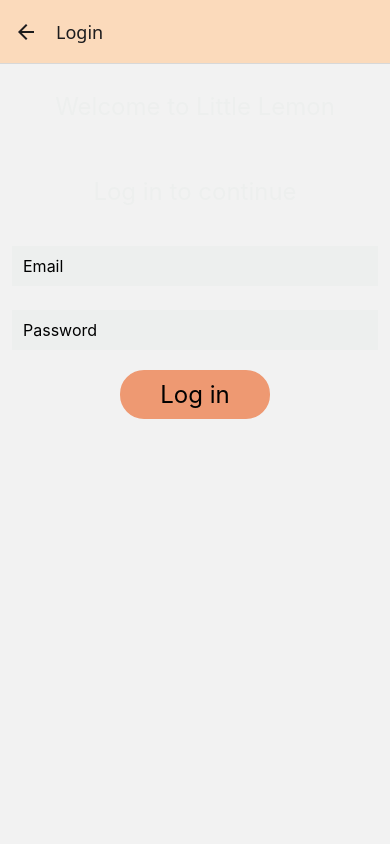
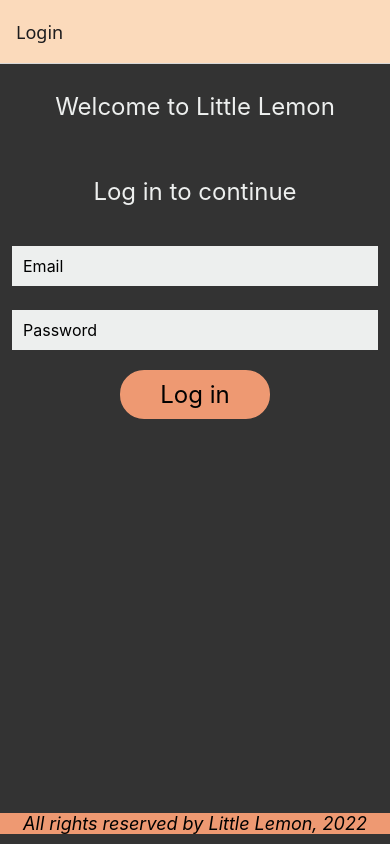
Before and after one commit to joktz/little-lemon-practice, a React Native app: screen /Login in a window 390 px wide. Built offline with nearby package versions, Linux system fonts and the light colour scheme.

Commit message:
Feat: Added footer back in.

```diff
--- a/App.tsx
+++ b/App.tsx
@@ -16,7 +16,8 @@
 export default function App() {
   return (
       <NavigationContainer>
-        <Stack.Navigator initialRouteName='Welcome' screenOptions={{headerStyle: {backgroundColor: '#FBDABB'}}}>
+        <View style={styles.container}>
+            <Stack.Navigator initialRouteName='Login' screenOptions={{headerStyle: {backgroundColor: '#FBDABB'}}}>
               <Stack.Screen
                 options= {{title: 'Home'}}
                 name='Welcome'
@@ -25,6 +26,10 @@
               <Stack.Screen name='Login' component={LoginScreen} />
               <Stack.Screen name='Menu' component={MenuItems} />
           </Stack.Navigator>
+          <View style={styles.footerContainer}>
+              <Footer />
+          </View>
+        </View>
       </NavigationContainer>
   );
 }
@@ -32,7 +37,7 @@
 const styles = StyleSheet.create({
   container: {
     flex: 1,
-    justifyContent: 'space-between',
-    backgroundColor: '#333333'
+    backgroundColor: '#333333',
   },
+  footerContainer: { backgroundColor: '#333333' },
 });
--- a/components/LoginScreen.js
+++ b/components/LoginScreen.js
@@ -49,6 +49,7 @@
 const styles = StyleSheet.create({
     container: {
         flex: 1,
+        backgroundColor: '#333333',
     },
     headerText:{
         fontSize: 40,
--- a/components/WelcomeScreen.js
+++ b/components/WelcomeScreen.js
@@ -48,7 +48,6 @@
     container:{
         flex: 1,
         padding: 24,
-        backgroundColor: '#333333',
     },
     headerText: {
         fontSize: 24,
```
Lines whose indentation alone changed are shown as unchanged.
